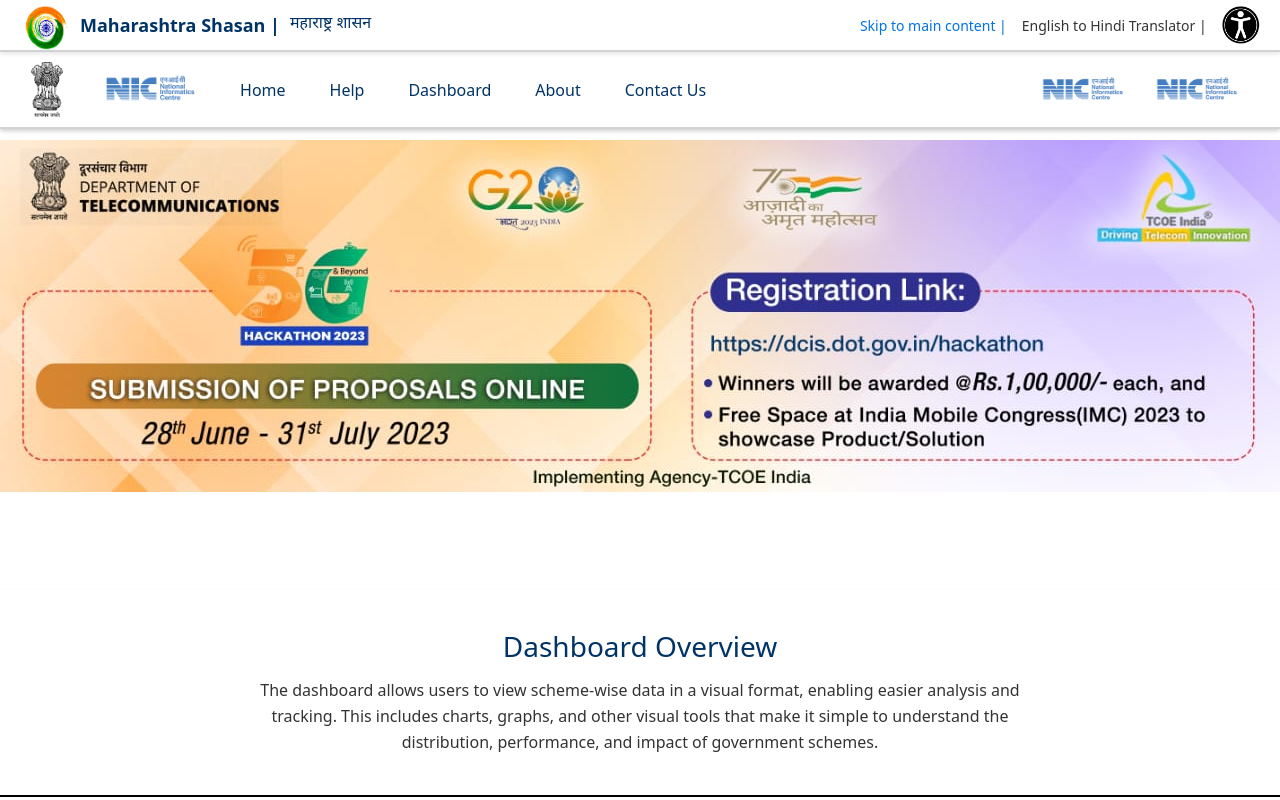
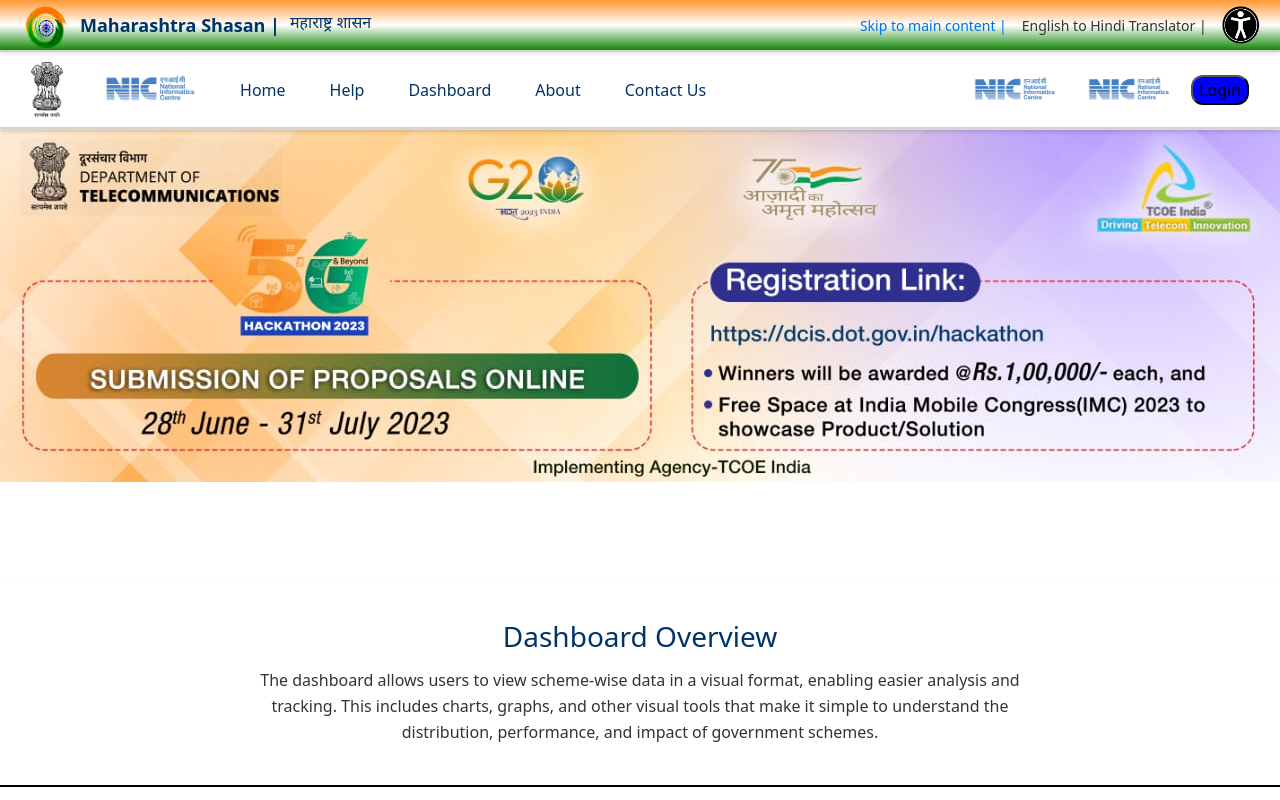
Before and after one commit to JAIKISHEN-MISHRA/NIC_Dashboard, a React (Create React App) app in the folder web_frontend/: page /Main in a window 1280 px wide. Shown: the top 800 px of the page. Built offline with nearby package versions, Linux system fonts and the light colour scheme.

Commit message:
mainpage change

```diff
--- a/web_frontend/src/App.js
+++ b/web_frontend/src/App.js
@@ -23,7 +23,7 @@
           <Route path="/login" element={<Login />} />
           <Route path="/signup" element={<SignUp />} />
           <Route path='/Main' element={<MainPage/>}/>
-                    <Route path='/change-password' element={<ChangePassword/>}/>
+          <Route path='/change-password' element={<ChangePassword/>}/>
 
           {/* Protected routes (with Navbar + Sidenav layout) */}
           <Route element={<Layout />}>
--- a/web_frontend/src/Components/NavbarMain.jsx
+++ b/web_frontend/src/Components/NavbarMain.jsx
@@ -22,6 +22,7 @@
       <div className="nav-right">
         <img src={img1} alt="Right Icon 1" className="nav-image" />
         <img src={img2} alt="Right Icon 2" className="nav-image" />
+        <button className='button1'>Login</button>
       </div>
     </nav>
   );
--- a/web_frontend/src/css/Header.css
+++ b/web_frontend/src/css/Header.css
@@ -6,6 +6,7 @@
   padding: 0px 20px;
   border-bottom: 2px solid #d3d3d3;
   box-shadow: 0 2px 4px rgba(0, 0, 0, 0.1);
+  background: linear-gradient(to bottom, #FF9933, #FFFFFF, #138808);
 
 }
 
--- a/web_frontend/src/css/MainPage.css
+++ b/web_frontend/src/css/MainPage.css
@@ -10,7 +10,7 @@
 
 /* Push content below fixed header */
 .content-below {
-  margin-top: 140px; /* Adjust based on actual height of Header + Navbar */
+  margin-top: 130px; /* Adjust based on actual height of Header + Navbar */
 }
 
 /* Styling for the dashboard description section */
--- a/web_frontend/src/css/NavbarMain.css
+++ b/web_frontend/src/css/NavbarMain.css
@@ -61,3 +61,14 @@
   height: 50px;
   width: auto;
 }
+.button1 {
+  background-color: blue; /* Green */
+
+  transition-duration: 0.4s;
+  border-radius: 12px;
+  font-size: 16px;
+}
+
+.button1:hover {
+  color: white;
+}
--- a/web_frontend/src/css/SignUp.css
+++ b/web_frontend/src/css/SignUp.css
@@ -1,8 +1,8 @@
-/* body {
+body {
   margin: 0;
   font-family: Arial, sans-serif;
   background: linear-gradient(to bottom, #ffffff, #ffefdc, #e0f3e0);
-} */
+}
 
 .container {
   display: flex;
```
